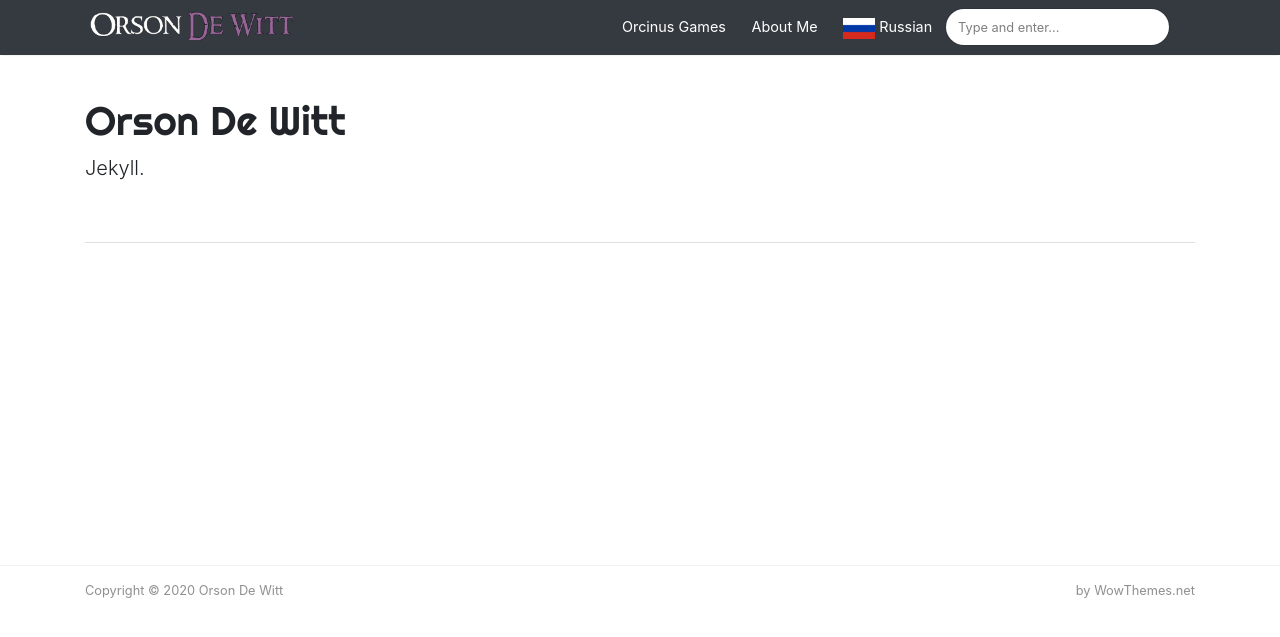
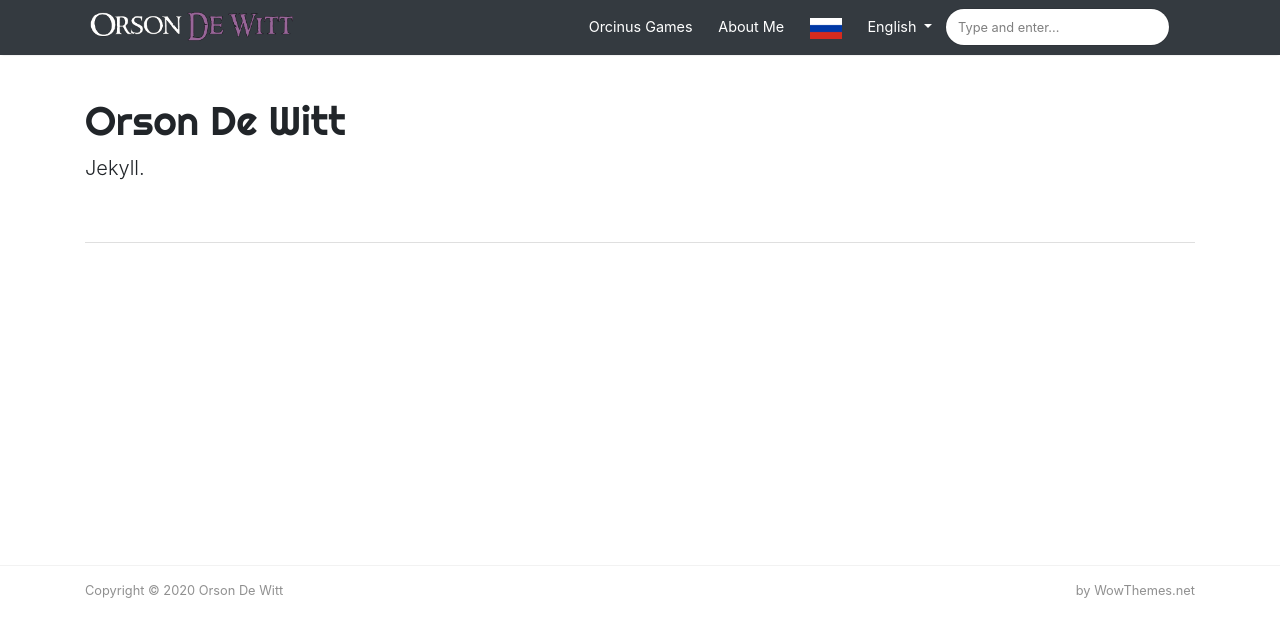
Before and after one commit to OrsonDWitt/OrsonBooks.github.io, a Jekyll site: the page built from _pages/index.md, in a window 1280 px wide. Shown: the top 637 px of the page. Built offline with Jekyll 4.4.1, drawn with Linux system fonts in a browser that asks for light colours; nearby versions of some CDN libraries.

Commit message:
Update default.html

```diff
--- a/_layouts/default.html
+++ b/_layouts/default.html
@@ -68,8 +68,17 @@
                 </li>
 
                 <li class="nav-item">
-                <a class="nav-link" href="https://github.com/wowthemesnet/mediumish-theme-jekyll" alt="Russian"><img class="max-width: 100%;  height: auto;" title="Read in Russian" src="{{ site.baseurl }}/assets/ui/Russian.png" class="img-thumbnail"> Russian</a>
+                <a class="nav-link" href="https://github.com/wowthemesnet/mediumish-theme-jekyll" alt="Russian"><img class="max-width: 100%;  height: auto;" title="Read in Russian" src="{{ site.baseurl }}/assets/ui/Russian.png" class="img-thumbnail"></a>
                 </li>
+
+		<li class="nav-item dropdown">
+        <a class="nav-link dropdown-toggle" href="#" id="navbarDropdownMenuLink" data-toggle="dropdown" aria-haspopup="true" aria-expanded="false">
+          English
+        </a>
+        <div class="dropdown-menu" aria-labelledby="navbarDropdownMenuLink">
+          <a class="dropdown-item" href="{{ site.russian }}">Russian</a>
+        </div>
+      </li>
 
                 {% include search-lunr.html %}
 
```
